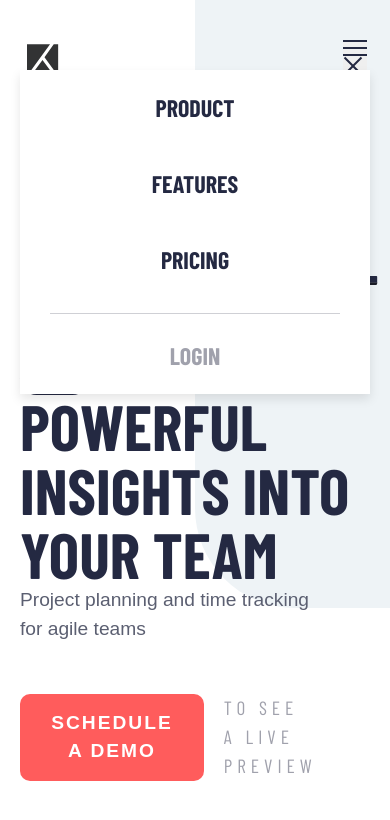
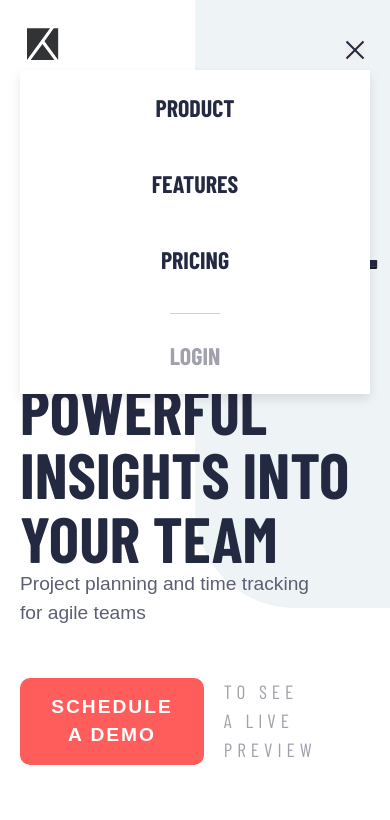
Before and after one commit to EAguayodev/project-tracking-intro-component, a plain HTML site: page index.html in a window 390 px wide. Both pictures are taken after a click on the button 355 px from the left and 48 px from the top of the page. Drawn offline with nearby package versions, Linux system fonts and the light colour scheme.

Commit message:
updated javascript code for mobile menu toggling

```diff
--- a/css/style.css
+++ b/css/style.css
@@ -184,7 +184,6 @@ main {
 
   .hamburger {
     border: none;
-    /* background-color: transparent; */
     cursor: pointer;
     display: block;
     position: relative;
@@ -192,31 +191,29 @@ main {
     z-index: 4;
   }
 
-  .icon-hamburger{
-    display: block;
-    z-index: 3;
-    }
-
-  .hamburger:focus {
-    outline: none;
-  }
-
-  .icon-close {
+  .hamburger .icon-close {
     display: none;
   }
 
-  .show-nav .icon-close {
+  .hamburger.show-nav .icon-hamburger {
+    display: none;
+  }
+
+  .hamburger.show-nav .icon-close {
     display: block;
   }
 
-  /* .show-nav .icon-hamburger {
-    display: block;
-  } */
+  .menu{
+    display: none;
+  }
 
-  ul {
+  .menu.show-nav {
     background: #fff;
     box-shadow: 0 5px 10px rgba(0, 0, 0, 0.1);
+    display: flex;
     flex-direction: column;
+    justify-content: center;
+    align-items: center;
     position: fixed;
     top: 70px;
     left: 20px;
@@ -226,7 +223,7 @@ main {
     z-index: 100;
   }
 
-  .show-nav ul {
+  .menu.show-nav {
     transform: translateX(0);
   }
 
--- a/js/script.js
+++ b/js/script.js
@@ -1,7 +1,7 @@
+const hamburger = document.getElementById("hamburger");
+const menu = document.getElementById("menu");
 
-const hamburger = document.getElementById("hamburger");
-const { body } = document;
-
-hamburger.addEventListener("click", (e) => {
-  body.classList.toggle("show-nav");
+hamburger.addEventListener("click", function() {
+  hamburger.classList.toggle("show-nav");
+  menu.classList.toggle("show-nav");
 });
```
